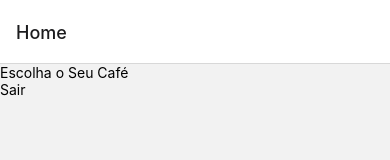
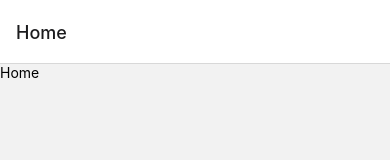
Before and after one commit to BrunoWuo/CoffeeApp, a React Native app: screen /TabNavigator in a window 390 px wide. Shown: the top 160 px of the page. Built offline with nearby package versions, Linux system fonts and the light colour scheme.

Commit message:
Update Home.js

```diff
--- a/src/screens/Home.js
+++ b/src/screens/Home.js
@@ -1,13 +1,10 @@
-import { View, Text, TouchableOpacity } from "react-native";
-import React from "react";
+import { View, Text } from 'react-native'
+import React from 'react'
 
-export default function Home({ navigation }) {
+export default function Home() {
   return (
     <View>
-      <Text>Escolha o Seu Café</Text>
-      <TouchableOpacity onPress={() => navigation.navigate("Initial")}>
-        <Text>Sair</Text>
-      </TouchableOpacity>
+      <Text>Home</Text>
     </View>
-  );
+  )
 }
```
